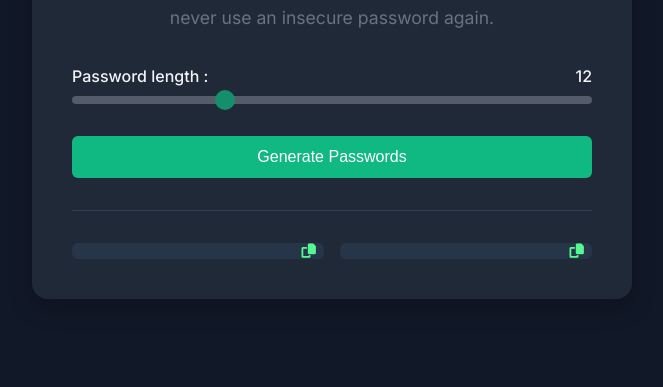
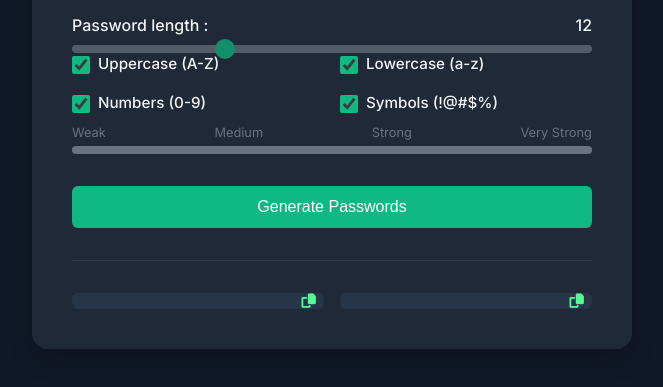
Before and after one commit to dag12y/passwordGenerator, a plain HTML site: page index.html in a window 1280 px wide. Shown: the part 315-702 px from the top of the page, without its empty margins (308-971 px from the left). Drawn offline with Linux system fonts and the light colour scheme.

Commit message:
add password strength and option for the password content

```diff
--- a/index.html
+++ b/index.html
@@ -20,6 +20,37 @@
                 <input type="range" id="length" min="4" max="32" value="12">
             </div>
 
+            <div class="character-options">
+                <div class="option">
+                    <input type="checkbox" id="uppercase" checked>
+                    <label for="uppercase">Uppercase (A-Z)</label>
+                </div>
+                <div class="option">
+                    <input type="checkbox" id="lowercase" checked>
+                    <label for="lowercase">Lowercase (a-z)</label>
+                </div>
+                <div class="option">
+                    <input type="checkbox" id="numbers" checked>
+                    <label for="numbers">Numbers (0-9)</label>
+                </div>
+                <div class="option">
+                    <input type="checkbox" id="symbols" checked>
+                    <label for="symbols">Symbols (!@#$%)</label>
+                </div>
+            </div>
+
+            <div class="strength-meter">
+                <div class="strength-labels">
+                    <span>Weak</span>
+                    <span>Medium</span>
+                    <span>Strong</span>
+                    <span>Very Strong</span>
+                </div>
+                <div class="meter">
+                    <div class="level"></div>
+                </div>
+            </div>
+
         </div>
         <button>Generate Passwords</button>
         <hr>
--- a/style.css
+++ b/style.css
@@ -113,6 +113,58 @@ label {
     transform: scale(1.1);
 }
 
+.character-options {
+    display: grid;
+    grid-template-columns: 1fr 1fr;
+    gap: 1rem;
+}
+
+.option {
+    display: flex;
+    align-items: center;
+    gap: 0.5rem;
+}
+
+.option input {
+    width: 18px;
+    height: 18px;
+    accent-color: var(--primary);
+    cursor: pointer;
+}
+
+.option label {
+    font-size: 0.95rem;
+    color: var(--light);
+    cursor: pointer;
+}
+
+.strength-meter {
+    margin-top: 0.5rem;
+}
+
+.strength-labels {
+    display: flex;
+    justify-content: space-between;
+    margin-bottom: 0.25rem;
+    font-size: 0.8rem;
+    color: var(--gray);
+}
+
+.meter {
+    height: 8px;
+    background-color: var(--gray);
+    border-radius: 4px;
+    overflow: hidden;
+}
+
+.meter .level {
+    height: 100%;
+    width: 0%;
+    background-color: var(--danger);
+    border-radius: 4px;
+    transition: all 0.3s ease;
+}
+
 button {
     background-color: #10b981;
     color: white;
```
